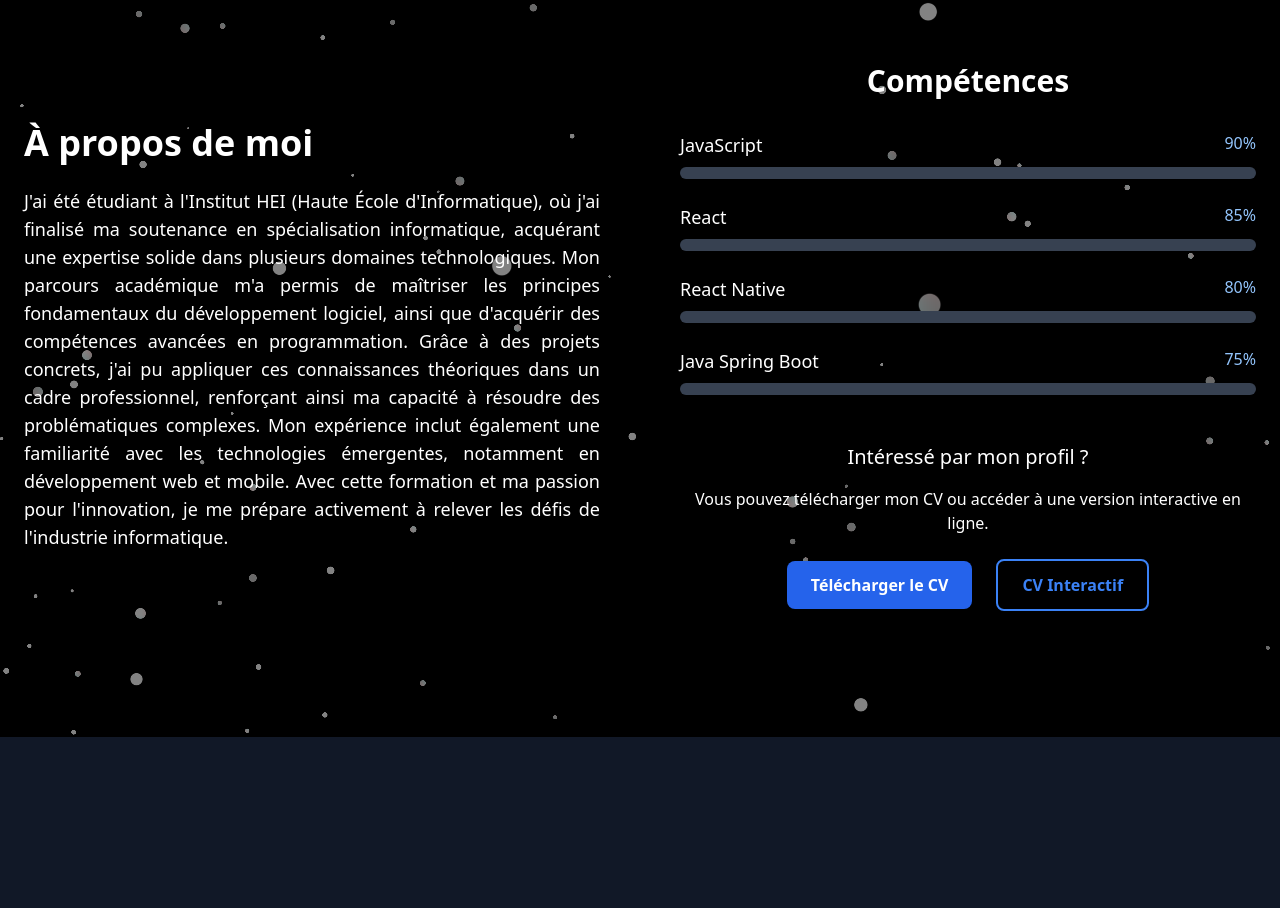
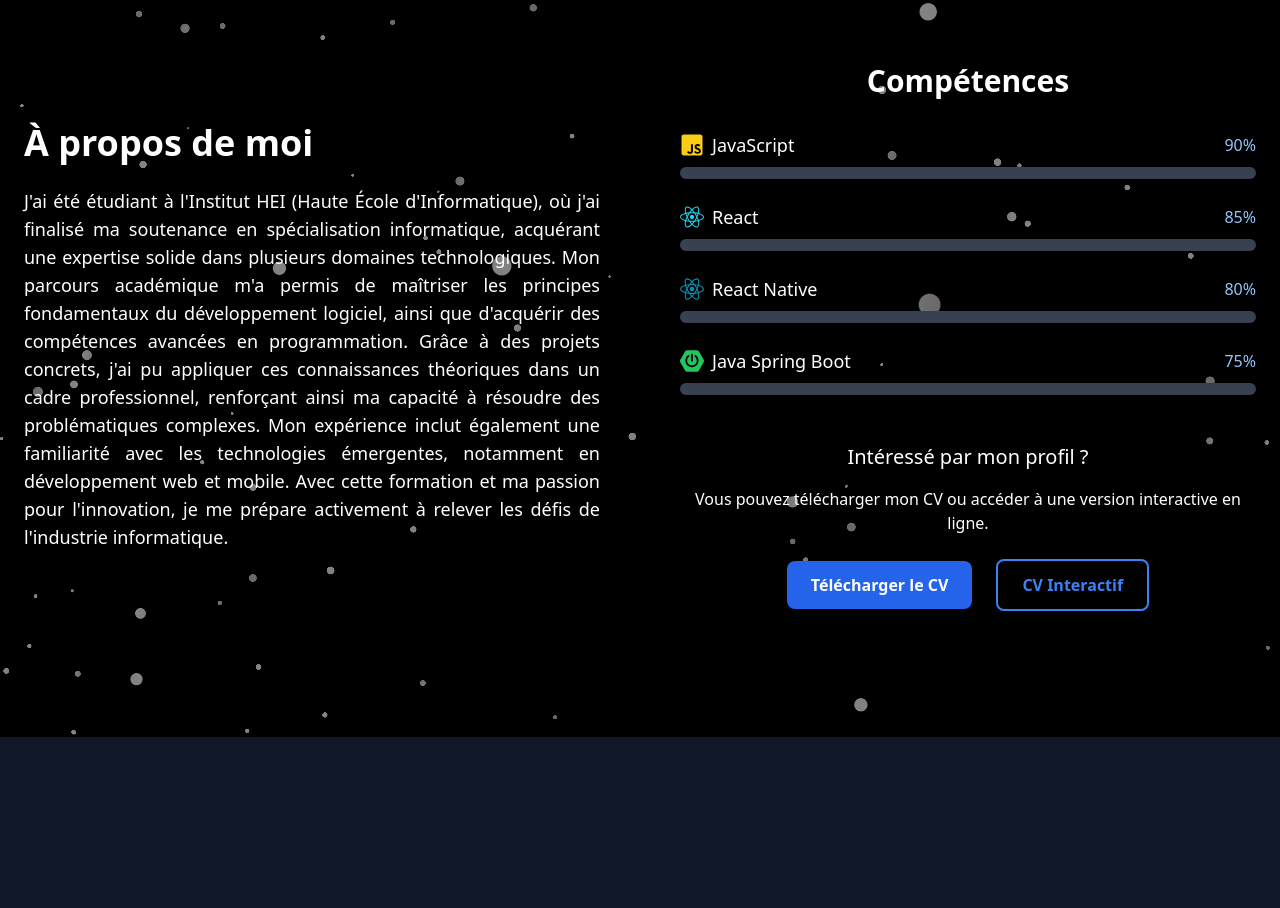
Before and after one commit to fetraandri/fetraportfoliopro, a React (Vite) app: page / in a window 1280 px wide. Shown: the part 863-1771 px from the top of the page. Built offline with nearby package versions, Linux system fonts and the light colour scheme.

Commit message:
feat: add a icon in bar progression for all language

```diff
--- a/package.json
+++ b/package.json
@@ -15,6 +15,7 @@
     "ogl": "^1.0.11",
     "react": "^18.2.0",
     "react-dom": "^18.2.0",
+    "react-icons": "^5.5.0",
     "react-router-dom": "^7.3.0"
   },
   "devDependencies": {
--- a/src/pages/About.jsx
+++ b/src/pages/About.jsx
@@ -1,6 +1,8 @@
 import { motion } from 'framer-motion';
 import { aboutStats } from '../data/aboutStats';
-import '../pages/styles/AboutSkills.css'
+import '../pages/styles/AboutSkills.css';
+import { FaJsSquare, FaReact } from 'react-icons/fa';
+import { SiReact, SiSpringboot } from 'react-icons/si';
 
 const sectionVariants = {
   hidden: { opacity: 0, y: 50 },
@@ -10,6 +12,13 @@ const sectionVariants = {
 const skillVariants = {
   hidden: { width: 0 },
   visible: { width: (percent) => `${percent}%`, transition: { duration: 1, ease: 'easeOut' } },
+};
+
+const skillIcons = {
+  "JavaScript": <FaJsSquare className="text-2xl text-yellow-400" />,
+  "React": <FaReact className="text-2xl text-cyan-400" />,
+  "React Native": <SiReact className="text-2xl text-cyan-600" />,
+  "Java Spring Boot": <SiSpringboot className="text-2xl text-green-500" />,
 };
 
 function About() {
@@ -36,20 +45,23 @@ function About() {
           </p>
         </motion.div>
 
-        {}
+        {/* Partie droite : Compétences et CV */}
         <div className="w-full md:w-1/2 flex flex-col justify-center">
           {/* Compétences */}
-          <h2 className="text-3xl font-semibold mb-8 text-center ">Compétences</h2>
+          <h2 className="text-3xl font-semibold mb-8 text-center">Compétences</h2>
           <div className="space-y-6 mb-12">
             {aboutStats.map((skill) => (
               <div key={skill.id} className="flex flex-col">
-                <div className="flex justify-between mb-2">
-                  <span className="text-lg font-medium">{skill.name}</span>
+                <div className="flex justify-between mb-2 items-center">
+                  <span className="text-lg font-medium flex items-center gap-2">
+                    {skillIcons[skill.name]}
+                    <span>{skill.name}</span> {/* Optionnel : supprimer si vous voulez uniquement les icônes */}
+                  </span>
                   <span className="text-blue-300">{skill.percent}%</span>
                 </div>
                 <div className="w-full bg-gray-700 rounded-full h-3">
                   <motion.div
-                    className="bg-blue-500 h-3 rounded-full"
+                    className="bg-blue-500 h-3 rounded-full" // Correction ici
                     initial="hidden"
                     whileInView="visible"
                     viewport={{ once: true }}
@@ -65,7 +77,7 @@ function About() {
           <div className="text-center">
             <h3 className="text-xl font-medium mb-4">Intéressé par mon profil ?</h3>
             <p className="mb-6">Vous pouvez télécharger mon CV ou accéder à une version interactive en ligne.</p>
-  <div className="cv-buttons-container"> {/* Remplace flex flex-col sm:flex-row justify-start gap-6 */}
+            <div className="cv-buttons-container">
               <a
                 href="/cv-fetra.pdf"
                 download
```
Also changed, not shown: 1 other file (tests, documents, lock files or other folders). Lines whose indentation alone changed are shown as unchanged.
